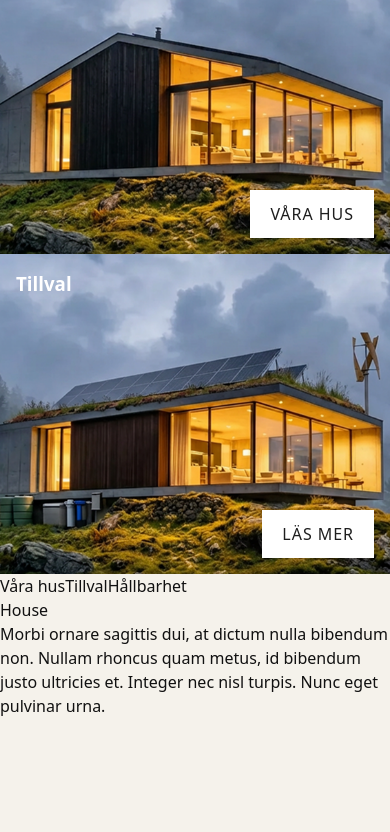
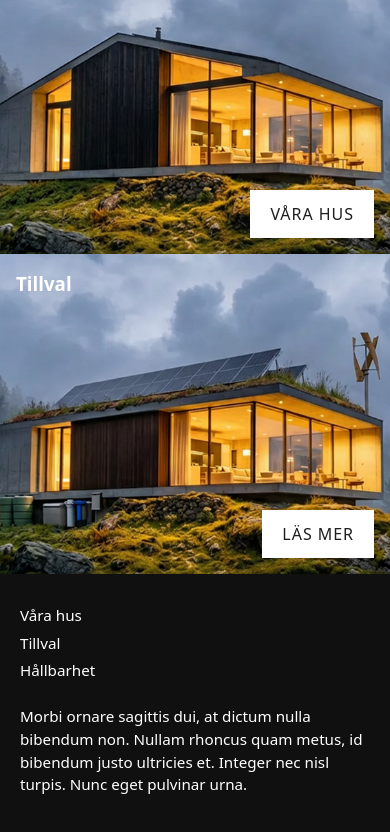
Before and after one commit to JennAnd/house-landing-page, a React (Vite) app: page / in a window 390 px wide. Shown: the part 1156-1988 px from the top of the page. Before the commit the page ends 1874 px from the top, so only its background shows below. Built offline with nearby package versions, Linux system fonts and the light colour scheme.

Commit message:
add mobile footer base layout

```diff
--- a/src/components/Footer/Footer.css
+++ b/src/components/Footer/Footer.css
@@ -0,0 +1,58 @@
+.footer {
+  position: relative;
+  background: var(--c-bg-footer);
+  color: var(--c-text-white);
+  padding: 2rem 1.25rem 3.5rem;
+  overflow: hidden;
+}
+
+.footer-nav {
+  display: flex;
+  flex-direction: column;
+  gap: 0.5rem;
+  margin-bottom: 1.5rem;
+  position: relative;
+  z-index: 1;
+}
+
+.footer-link {
+  color: var(--c-text-white);
+  text-decoration: none;
+  font-size: 0.95rem;
+  line-height: 1.3;
+}
+
+.footer-link:hover {
+  text-decoration: underline;
+}
+
+.footer-copy {
+  margin: 0 0 4rem 0;
+  max-width: 45ch;
+  font-size: 0.95rem;
+  line-height: 1.5;
+  position: relative;
+  z-index: 1;
+}
+
+.footer-logo {
+  position: absolute;
+  left: 50%;
+  bottom: 0;
+  width: 100%;
+  text-align: center;
+  transform: translateX(-50%) translateY(25%);
+  color: var(--c-text-footer-logo);
+  opacity: 0.35;
+  pointer-events: none;
+  user-select: none;
+  white-space: nowrap;
+}
+
+.footer-logo span {
+  display: block;
+  font-size: clamp(6rem, 26vw, 14rem);
+  line-height: 1;
+  font-weight: 700;
+  letter-spacing: 0.02em;
+}
--- a/src/components/Footer/Footer.tsx
+++ b/src/components/Footer/Footer.tsx
@@ -1,17 +1,29 @@
+import "./Footer.css";
+
 function Footer() {
   return (
-    <footer>
-      <nav>
-        <a href="#">Våra hus</a>
-        <a href="#">Tillval</a>
-        <a href="#">Hållbarhet</a>
+    <footer className="footer">
+      <nav className="footer-nav">
+        <a className="footer-link" href="#">
+          Våra hus
+        </a>
+        <a className="footer-link" href="#">
+          Tillval
+        </a>
+        <a className="footer-link" href="#">
+          Hållbarhet
+        </a>
       </nav>
-      <div>House</div>
-      <p>
+
+      <p className="footer-copy">
         Morbi ornare sagittis dui, at dictum nulla bibendum non. Nullam rhoncus
         quam metus, id bibendum justo ultricies et. Integer nec nisl turpis.
         Nunc eget pulvinar urna.
       </p>
+
+      <div className="footer-logo" aria-hidden="true">
+        <span>House</span>
+      </div>
     </footer>
   );
 }
```
